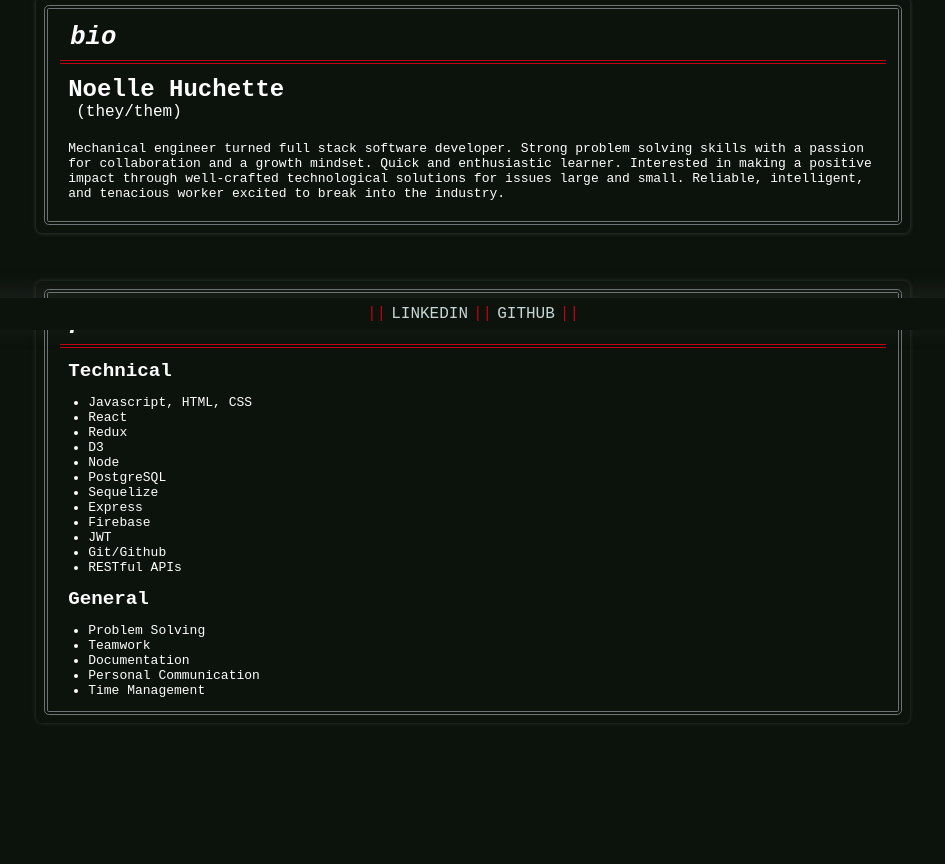
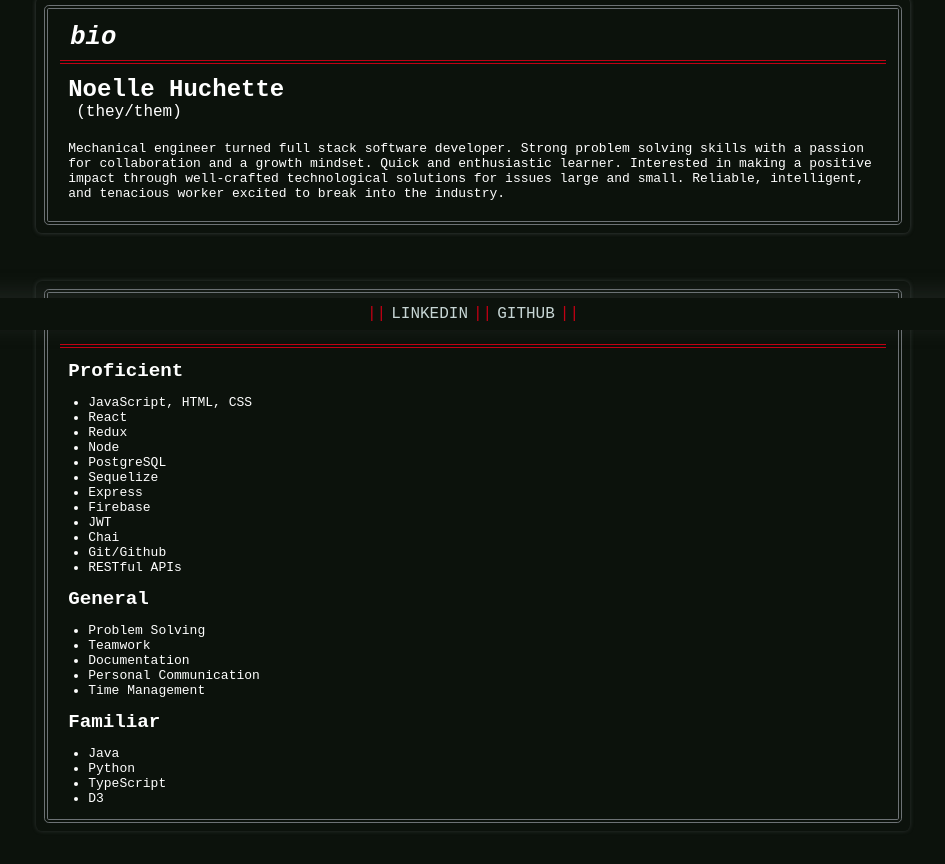
Before and after one commit to noellehuchette/portfolio, a React (Create React App) app: page / in a window 1280 px wide. Shown: the part 470-1334 px from the top of the page, without its empty margins (167-1112 px from the left). Before the commit the page ends 1273 px from the top, so only its background shows below. Built offline with nearby package versions, Linux system fonts and the light colour scheme.

Commit message:
more skills, package update

```diff
--- a/package.json
+++ b/package.json
@@ -1,5 +1,5 @@
 {
-  "name": "portfolio-page",
+  "name": "noelle huchette portfolio",
   "version": "0.1.0",
   "private": true,
   "dependencies": {
--- a/src/client/components/Home/index.js
+++ b/src/client/components/Home/index.js
@@ -38,20 +38,20 @@ const Home = (props) => {
         <div className="skills-block">
           <div className="block-content">
             <div className="block-title">
-              <h2>proficiencies</h2>
+              <h2>skills</h2>
             </div>
-            <h4>Technical</h4>
+            <h4>Proficient</h4>
             <ul>
-              <li>Javascript, HTML, CSS</li>
+              <li>JavaScript, HTML, CSS</li>
               <li>React</li>
               <li>Redux</li>
-              <li>D3</li>
               <li>Node</li>
               <li>PostgreSQL</li>
               <li>Sequelize</li>
               <li>Express</li>
               <li>Firebase</li>
               <li>JWT</li>
+              <li>Chai</li>
               <li>Git/Github</li>
               <li>RESTful APIs</li>
             </ul>
@@ -63,6 +63,13 @@ const Home = (props) => {
               <li>Personal Communication</li>
               <li>Time Management</li>
             </ul>
+            <h4>Familiar</h4>
+            <ul>
+              <li>Java</li>
+              <li>Python</li>
+              <li>TypeScript</li>
+              <li>D3</li>
+            </ul>
           </div>
         </div>
       </div>
```
